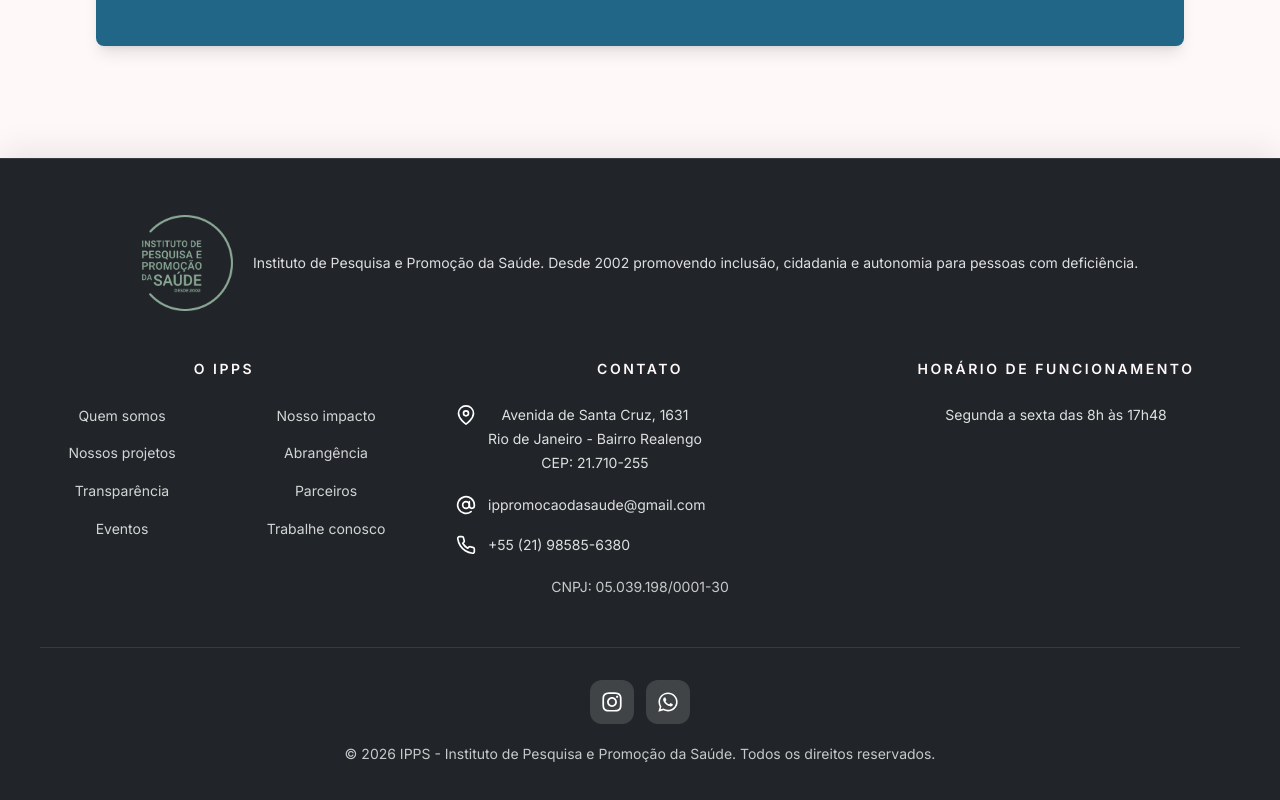
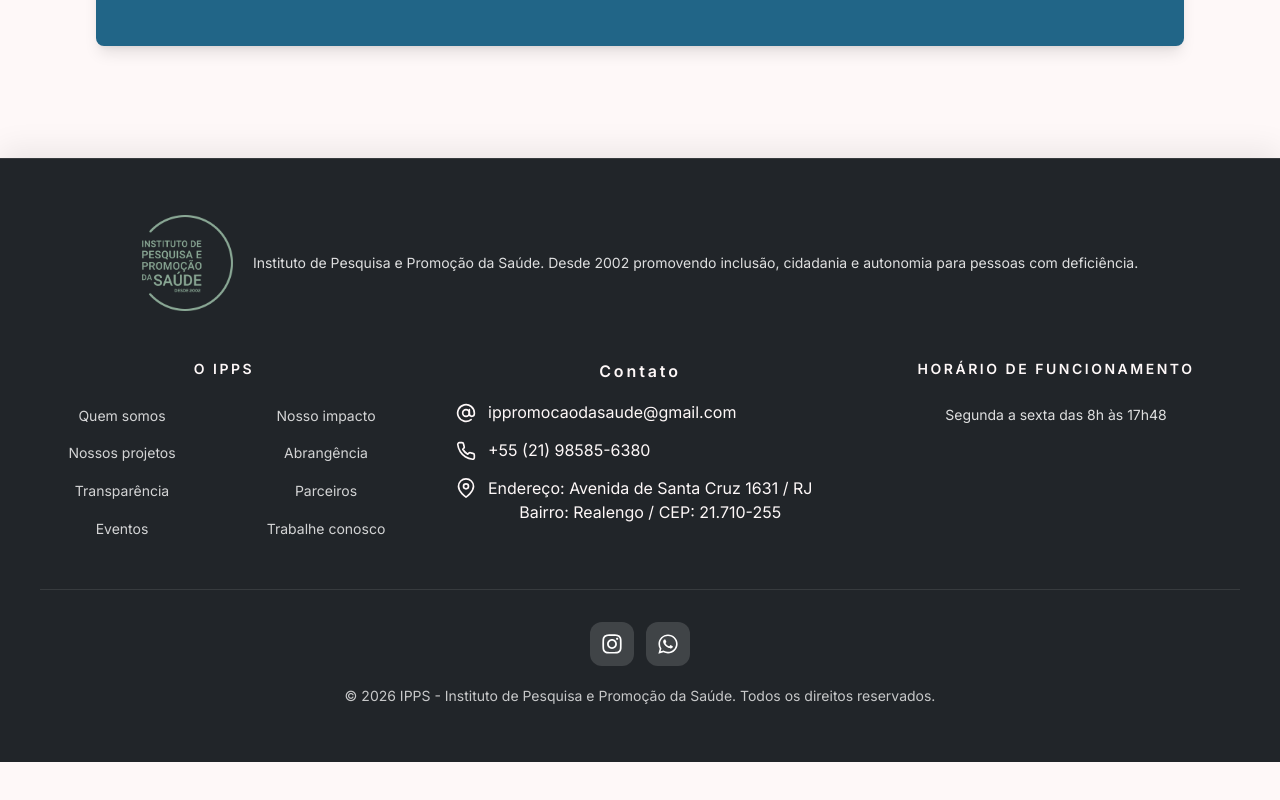
Before and after one commit to MF-Sergio/IPPS, a React (Vite) app: page / in a window 1280 px wide. Shown: the part 5303-6103 px from the top of the page. After the commit the page ends 6065 px from the top, so only its background shows below. Built offline with nearby package versions, Linux system fonts and the light colour scheme.

Commit message:
fix: ajustado o formato do endereço para exibição na tela

```diff
--- a/src/components/Footer/FooterContato.tsx
+++ b/src/components/Footer/FooterContato.tsx
@@ -4,30 +4,18 @@ type FooterContatoProps = {
   address: string[];
   email: string;
   phone: string;
-  cnpj: string;
 };
 
-export default function FooterContato({ address, email, phone, cnpj }: FooterContatoProps) {
+export default function FooterContato({ address, email, phone }: FooterContatoProps) {
   return (
     <section>
-      <h3 className="text-sm font-semibold uppercase tracking-[0.18em] text-white/95">
+      <h3 className="font-semibold tracking-[0.18em]">
         Contato
       </h3>
 
-      <div className="mt-6 space-y-5 text-sm text-white/85">
-        <div className="flex items-start gap-3">
-          <FiMapPin className="mt-0.5 shrink-0 text-white" size={20} />
-          <p className="leading-6">
-            {address.map((line) => (
-              <span key={line} className="block">
-                {line}
-              </span>
-            ))}
-          </p>
-        </div>
-
+      <ul className="flex flex-col gap-3 mt-4">
         <a href={`mailto:${email}`} className="flex items-center gap-3 transition hover:text-white">
-          <FiAtSign className="shrink-0 text-white" size={20} />
+          <FiAtSign className="shrink-0 " size={20} />
           <span>{email}</span>
         </a>
 
@@ -35,14 +23,26 @@ export default function FooterContato({ address, email, phone, cnpj }: FooterCon
           href={`tel:${phone.replace(/[^\d+]/g, '')}`}
           className="flex items-center gap-3 transition hover:text-white"
         >
-          <FiPhone className="shrink-0 text-white" size={20} />
+          <FiPhone className="shrink-0 " size={20} />
           <span>{phone}</span>
         </a>
 
-        <p className="leading-6 text-white/75">
-          CNPJ: {cnpj}
-        </p>
-      </div>
+        <div className="space-y-5">
+          <div className="flex items-start gap-3">
+            <FiMapPin className="mt-0.5 shrink-0 " size={20} />
+            <p className="leading-6">
+              {address.map((line, index) => (
+                <span key={line} className={index === 0 ? 'block' : 'block'}>
+                  {line}
+                </span>
+              ))}
+            </p>
+          </div>
+
+        </div>
+      </ul>
+
+
     </section>
   );
 }
--- a/src/components/Footer/footerDados.ts
+++ b/src/components/Footer/footerDados.ts
@@ -11,13 +11,11 @@ export const footerNav = [
 
 export const footerContato = {
   address: [
-    "Avenida de Santa Cruz, 1631",
-    "Rio de Janeiro - Bairro Realengo",
-    "CEP: 21.710-255",
+    "Endereço: Avenida de Santa Cruz 1631 / RJ",
+    "Bairro: Realengo / CEP: 21.710-255",
   ],
   email: "ippromocaodasaude@gmail.com",
   phone: "+55 (21) 98585-6380",
-  cnpj: "05.039.198/0001-30",
 };
 
 export const footerHorario = "Segunda a sexta das 8h às 17h48";
```
